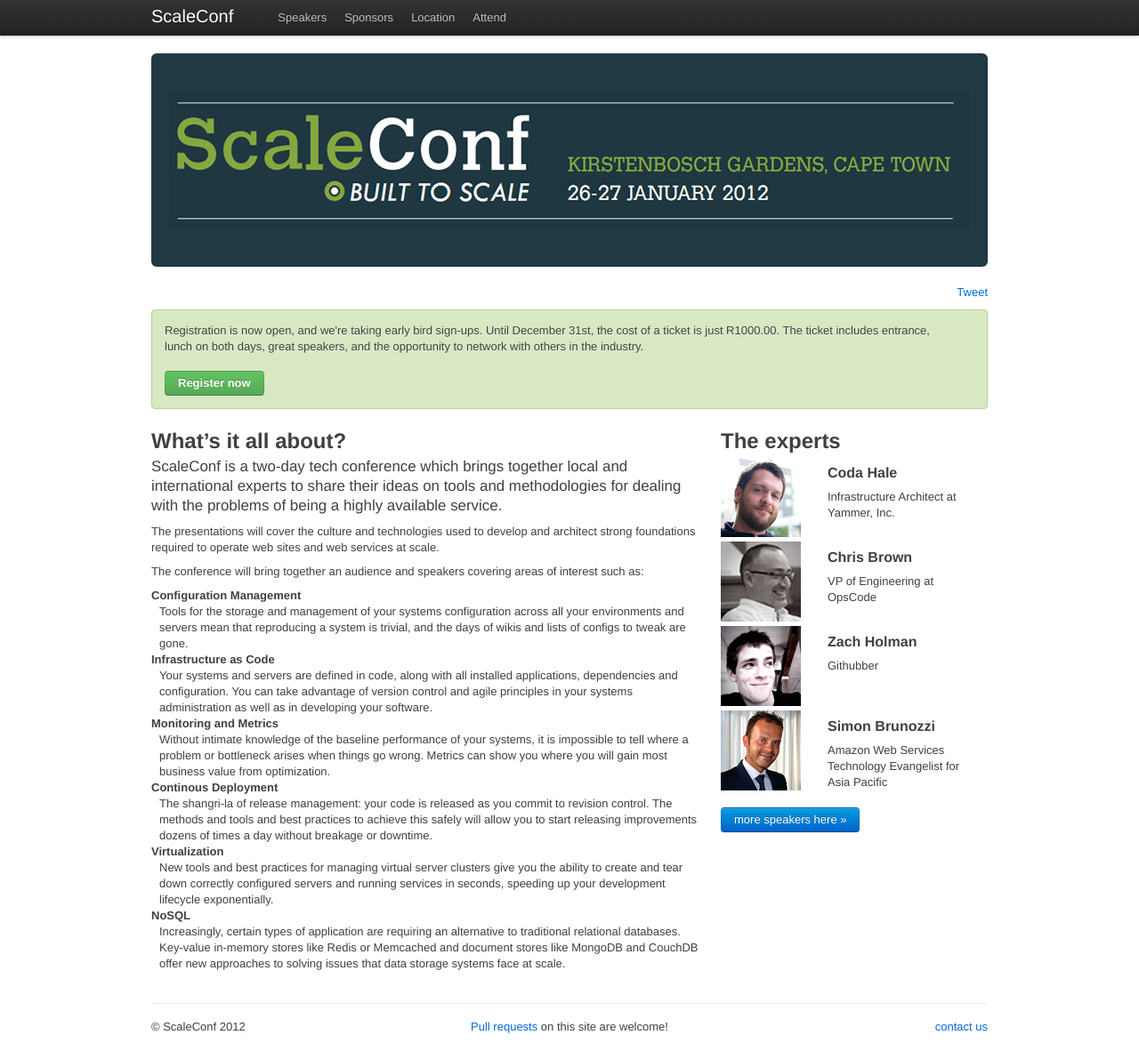
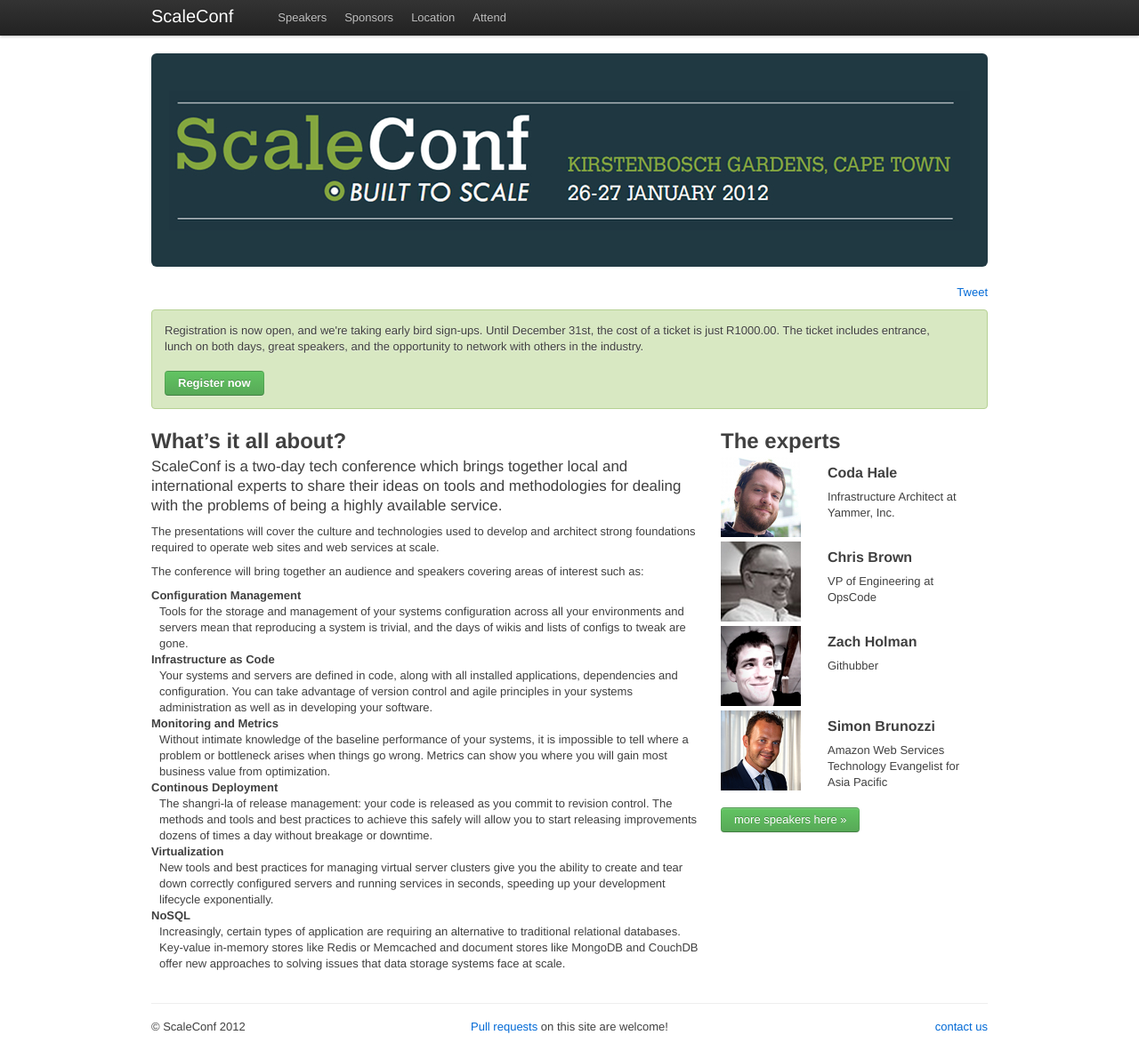
Before and after one commit to scaleconf/scaleconf.github.com, a Jekyll site: the page built from index.html, in a window 1280 px wide and 1173 px high. Shown: the whole window at 89% size. Built offline with Jekyll 4.4.1, drawn with Linux system fonts in a browser that asks for light colours; Markdown is read by kramdown in place of the engine named in the settings; comment, search, counter and statistics services are not loaded.

Commit message:
made other buttons green

```diff
--- a/attend.html
+++ b/attend.html
@@ -23,7 +23,7 @@
       <div class="row">
           <div class='span16'>
               <br/>
-              <a class='btn primary' href='http://scaleconf.eventbrite.com/'>Pay Now at Eventbrite &raquo;</a> <br/>
+              <a class='btn success' href='http://scaleconf.eventbrite.com/'>Pay Now at Eventbrite &raquo;</a> <br/>
               </p>
           </div>
       </div>
--- a/index.html
+++ b/index.html
@@ -58,7 +58,7 @@
 
           <div class="row"><div class="span5"><div class="row"><div class="span2"><img class='speaker' src='images/speakers/simonbrunozzi.png'/></div>
           <div class="span3"><h4>Simon Brunozzi</h4><p>Amazon Web Services Technology Evangelist for Asia Pacific </p></div></div></div></div>
-          <p style='margin:10px 0;'><a href='/speakers' class='btn primary'> more speakers here &raquo;</a></p>
+          <p style='margin:10px 0;'><a href='/speakers' class='btn success'> more speakers here &raquo;</a></p>
        </div>
 
       </div>
```
